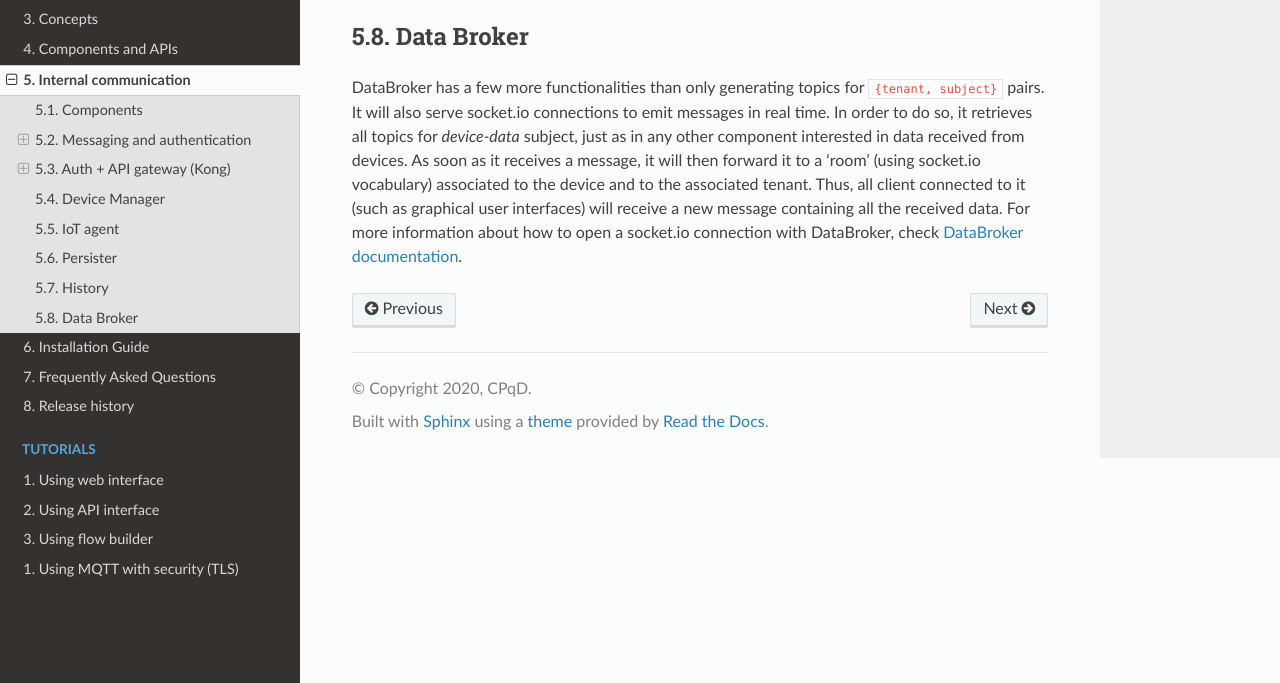
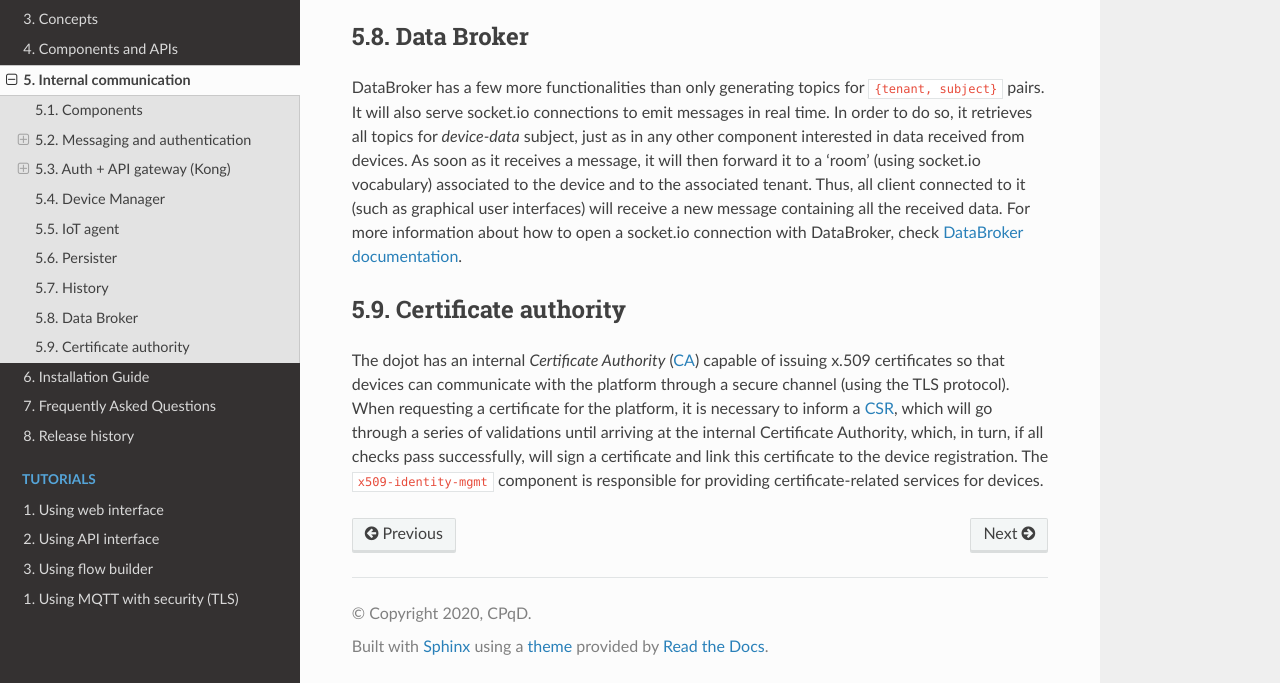
Before and after one commit to dojot/docs, a Sphinx documentation site: the page built from source/internal-communication.rst, in a window 1280 px wide and 900 px high, scrolled down 6394 px, cut to the strip 217-900 px from the top of the window. Built offline with Sphinx 7.4.7 and the Read the Docs theme 2.0.0, drawn with Linux system fonts in a browser that asks for light colours.

Commit message:
docs update - internal-communication

```diff
--- a/source/internal-communication.rst
+++ b/source/internal-communication.rst
@@ -21,6 +21,7 @@ The main components current in dojot are shown in :numref:`dojot_components`.
     [History]
     [DataBroker]
     [FlowBroker]
+    [x509-identity-mgmt]
 
     package "Databases" {
       [mongodb]
@@ -36,10 +37,11 @@ The main components current in dojot are shown in :numref:`dojot_components`.
     [postgreSQL] <-- [Auth]
     [postgreSQL] <-- [DeviceManager]
     [postgreSQL] <- [Kong]
+    [postgreSQL] <-- [x509-identity-mgmt]
     [mongodb] <- [Persister]
     [mongodb] <-- [FlowBroker]
     [mongodb] <-- [History]
-
+    [mongodb] <-- [x509-identity-mgmt]
 
 
 They are:
@@ -537,10 +539,25 @@ more information about how to open a socket.io connection with DataBroker,
 check `DataBroker documentation`_.
 
 
+Certificate authority
+---------------------
+
+The dojot has an internal *Certificate Authority* (`CA`_) capable of issuing
+x.509 certificates so that devices can communicate with the platform through
+a secure channel (using the TLS protocol).
+When requesting a certificate for the platform, it is necessary to inform a
+`CSR`_, which will go through a series of validations until arriving at the
+internal Certificate Authority, which, in turn, if all checks pass successfully,
+will sign a certificate and link this certificate to the device registration.
+The ``x509-identity-mgmt`` component is responsible for providing
+certificate-related services for devices.
+
 .. _API - data-broker: https://dojot.github.io/data-broker/apiary_latest.html
 .. _Kafka partitions and replicas: https://sookocheff.com/post/kafka/kafka-in-a-nutshell/#what-is-kafka
 .. _DataBroker documentation: https://dojot.github.io/data-broker/apiary_latest.html
 .. _Device Manager messages: https://dojotdocs.readthedocs.io/projects/DeviceManager/en/latest/kafka-messages.html
+.. _CA: https://en.wikipedia.org/wiki/Certificate_authority
+.. _CSR: https://en.wikipedia.org/wiki/Certificate_signing_request
 .. _Kafka's official documentation: https://kafka.apache.org/documentation/
 .. _Kong's documentation: https://docs.konghq.com/0.14.x/getting-started/configuring-a-service/
 .. _Kong JWT plugin page: https://docs.konghq.com/hub/kong-inc/jwt/
```
Also changed, not shown: 1 other file.
